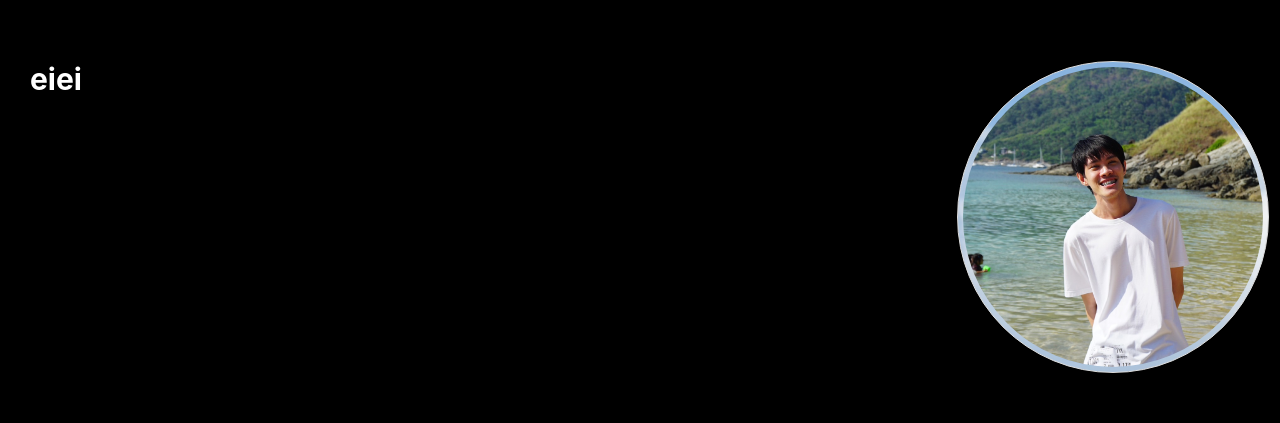
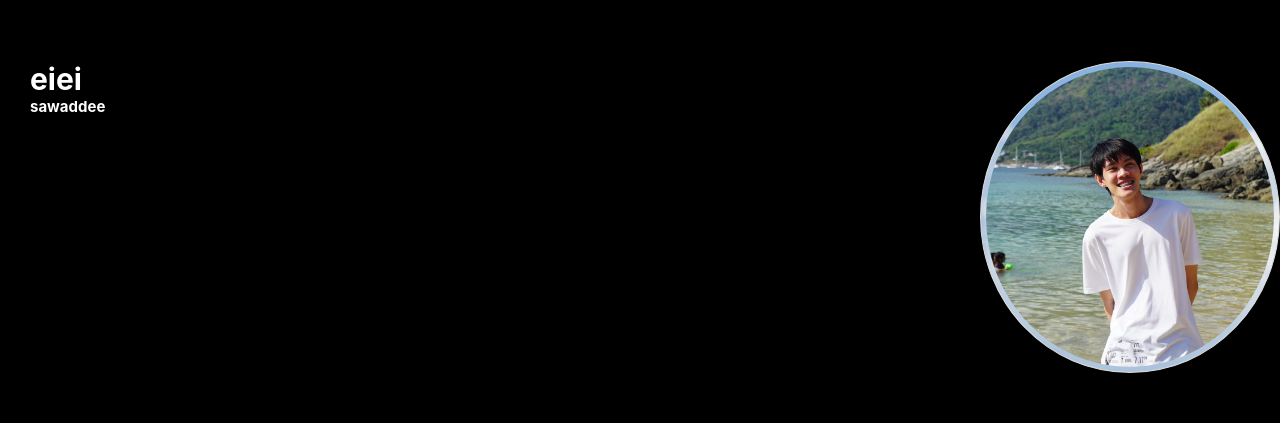
Before and after one commit to NuntapongS/my-portfolio, a React (Create React App) app: page / in a window 1280 px wide. Shown: the part 243-666 px from the top of the page. Built offline with nearby package versions, Linux system fonts and the light colour scheme.

Commit message:
add who am i component

```diff
--- a/src/components/whoAmI.tsx
+++ b/src/components/whoAmI.tsx
@@ -3,7 +3,10 @@ import profile from "../image/S__8454147.jpg";
 const WhoAmI = () => {
   return (
     <div className="body">
-      <div className="head-content">eiei</div>
+      <div className="head-content">
+        eiei
+        <div className="content">sawaddee</div>
+      </div>
       <img src={profile} className="img" alt="" />
     </div>
   );
```
